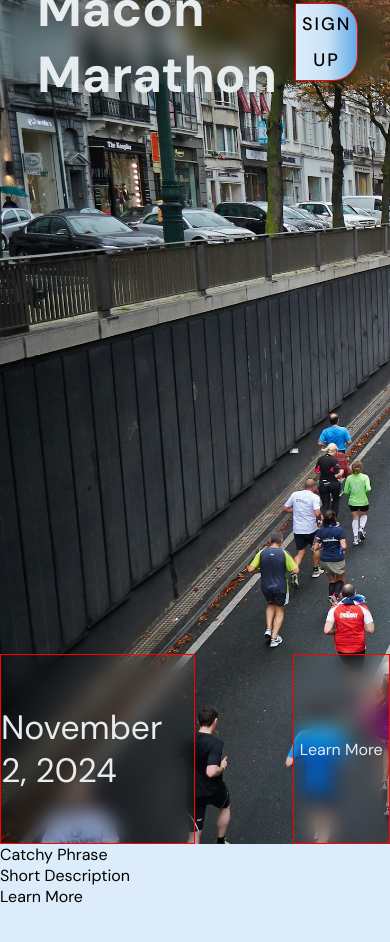
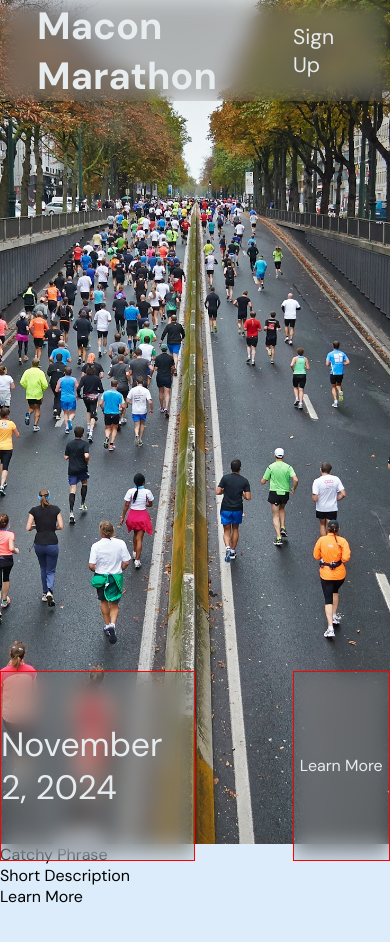
Before and after one commit to joelyles/Landing-Page-01, a plain HTML site: page index.html in a window 390 px wide. Shown: the top 942 px of the page. Drawn offline with Linux system fonts and the light colour scheme.

Commit message:
header, sign up button and media query

```diff
--- a/stylesheets/main.css
+++ b/stylesheets/main.css
@@ -14,11 +14,13 @@ body {
     background-color: #dcecfa;
     font-family: "DM Sans", sans-serif;
     --lt-txt-color: #e7ecef;
+    min-width: 300px;
 }
 
 .page-1 {
     background-image: url("../images/martins-zemlickis-NPFu4GfFZ7E-unsplash.jpg");
     background-size: cover;
+    background-position: center;
     height: 100vh;
 }
 
@@ -32,7 +34,7 @@ body {
     display: flex;
     justify-content: space-between;
     align-items: center;
-    backdrop-filter: blur(10px);
+    backdrop-filter: blur(10px) contrast(50%);
 }
 
 .main-title {
@@ -42,12 +44,25 @@ body {
     padding: 5px;
     width: auto;
     font-size: 4vh;
-    /* background-color: #1e3b5c; */
-    color: var(--lt-txt-color)
+    color: var(--lt-txt-color);
 
 }
 
 .main-button {
+    margin-right: 2rem;
+    color: var(--lt-txt-color);
+    font-size: 2vh;
+    padding: .5rem;
+}
+
+.main-button:hover {
+    font-style: normal;
+    outline: 2px solid var(--lt-txt-color);
+    cursor: pointer;
+    padding: .5rem;
+}
+
+/* .main-button {
     border: 1px solid red;
 
     margin-right: 2rem;
@@ -67,7 +82,7 @@ body {
     cursor: pointer;
     box-shadow: -4px -4px;
     transform: scale(104%) translate(4px, 10%);
-}
+} */
 
 /* Page 1 Body */
 
@@ -85,7 +100,7 @@ body {
     display: flex;
     align-items: center;
     justify-content: center;
-    backdrop-filter: blur(10px);
+    backdrop-filter: blur(10px) contrast(50%);
     color: var(--lt-txt-color);
     font-size: 4vh;
 }
@@ -97,7 +112,7 @@ body {
     display: flex;
     align-items: center;
     justify-content: center;
-    backdrop-filter: blur(10px);
+    backdrop-filter: blur(10px) contrast(50%);
     color: var(--lt-txt-color);
 }
 
@@ -108,3 +123,17 @@ body {
 .page-2 {
     height: 100vh;
 }
+
+@media (max-width: 770px) {
+        .header {
+            height: 12vh;
+        }
+
+        .main-title {
+            font-size: 3vh;
+        }
+
+        .main-button {
+            font-size: 2.5vh;
+        }
+}
```
